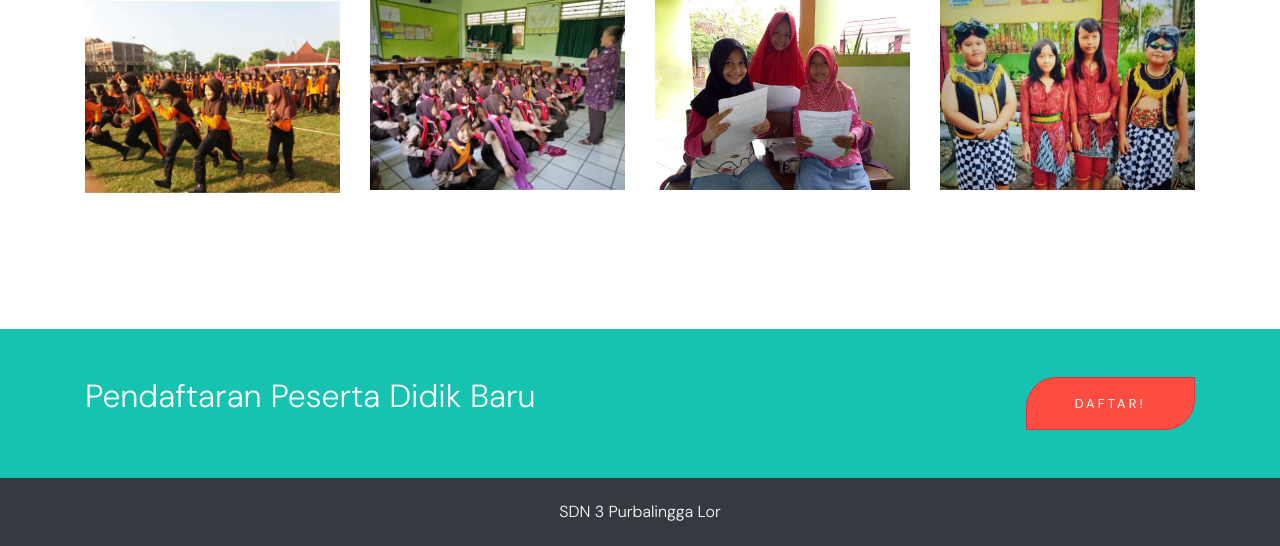
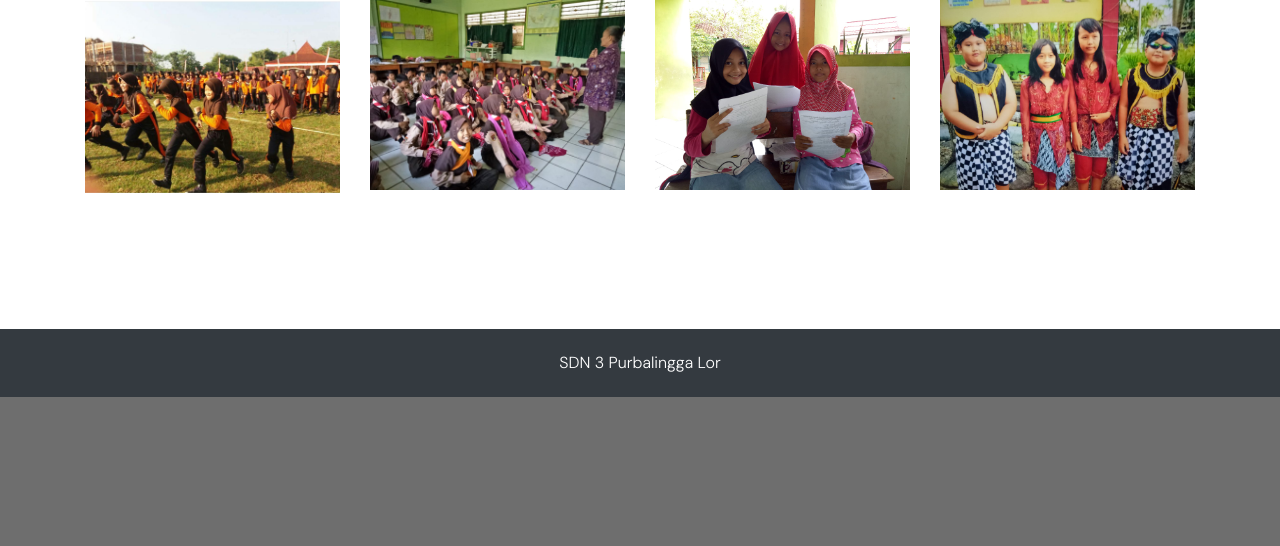
Before and after one commit to janghyun00/Web_PPDB, a PHP site: page /view/halaman/index.php in a window 1280 px wide. Shown: the part 1232-1778 px from the top of the page. After the commit the page ends 1629 px from the top, so only its background shows below. Run offline with PHP 8.4, Linux system fonts and the light colour scheme; some web fonts are replaced.

Commit message:
Edit halaman/view/index.php

```diff
--- a/view/halaman/index.php
+++ b/view/halaman/index.php
@@ -144,21 +144,6 @@
     </div>
 
 
-
-
-
-    <div class="site-section py-5 bg-teal">
-      <div class="container">
-        <div class="row justify-content-center">
-          <div class="col-md-12 d-flex">
-          <h2 class="text-white m-0">Pendaftaran Peserta Didik Baru</h2>
-          <a href="daftarSiswa.php" class="btn btn-danger btn-custom-1 py-3 px-5 ml-auto">Daftar!</a>
-          </div>
-        </div>
-      </div>
-    </div>
-
-
     <footer class="site-footer" style="padding: 20px 0 5px 0">
       <div class="container">
         <p class="text-center"><a>SDN 3 Purbalingga Lor</a> </p>
```
